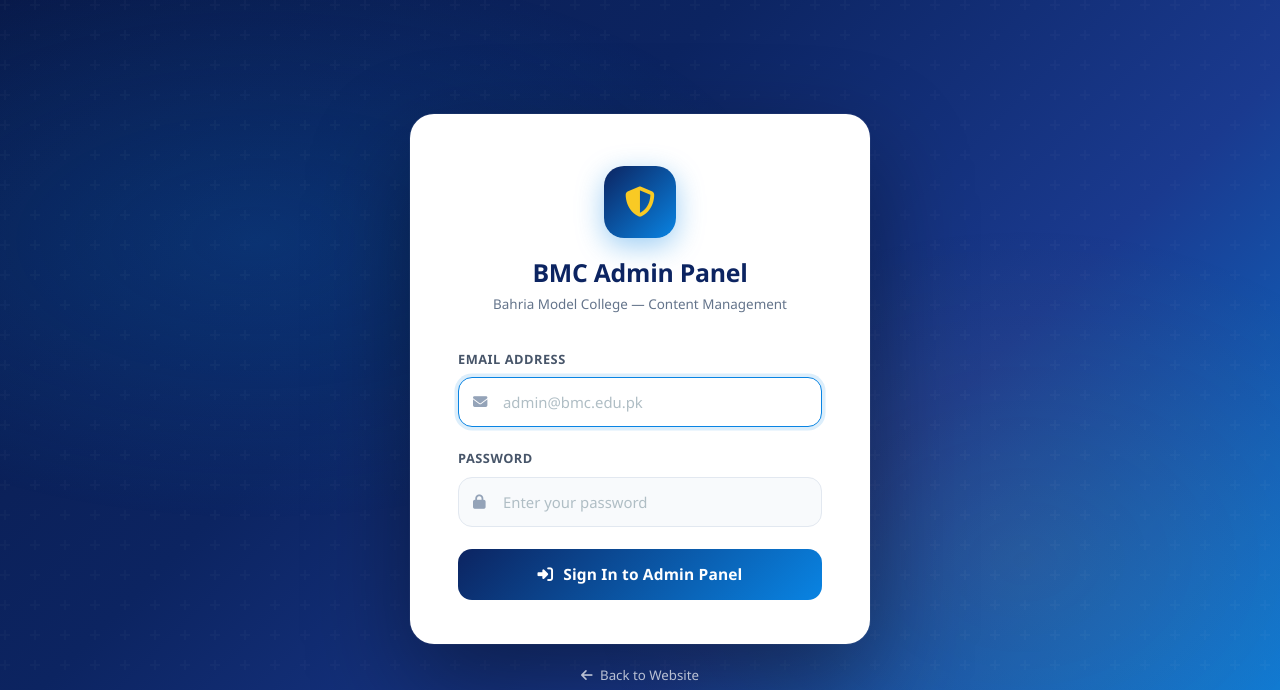
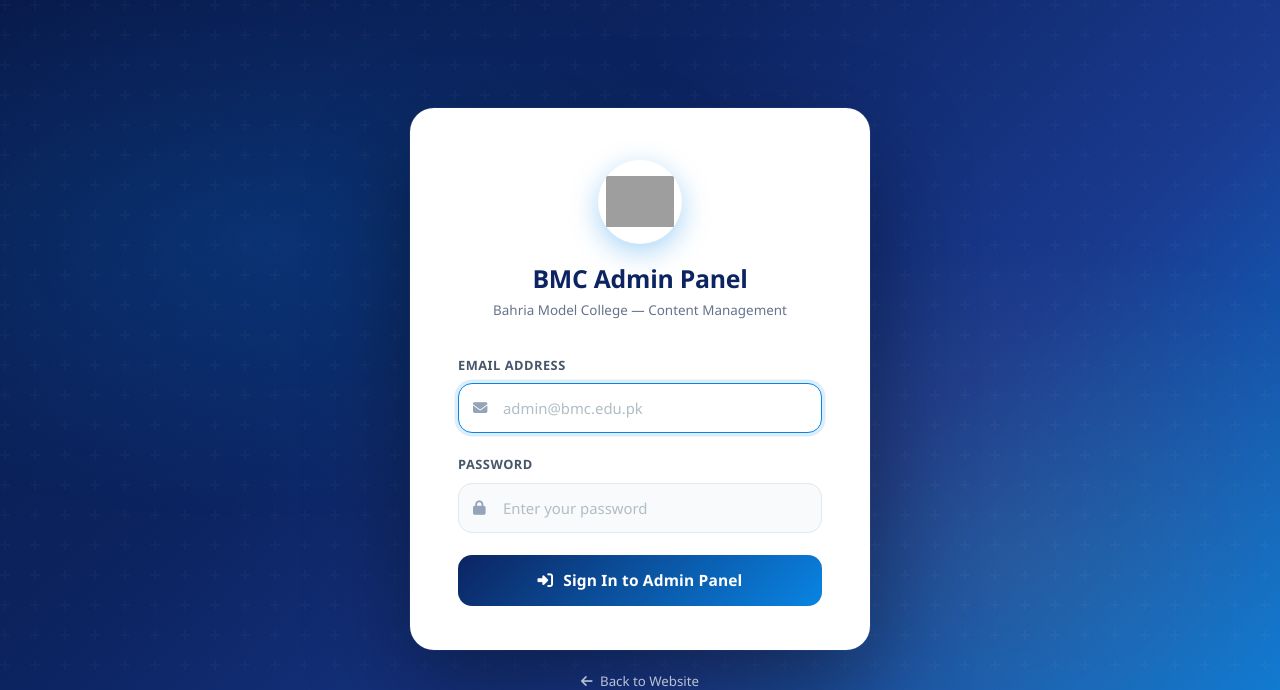
Before and after one commit to zyntrovex-cpu/BMC-Portal, a PHP site: page /BMC-Portal/site/admin/login.php in a window 1280 px wide. Shown: the top 690 px of the page. Run offline with PHP 8.4, Linux system fonts and the light colour scheme; some libraries are stand-ins or nearby versions; grey boxes are pictures that could not be loaded.

Commit message:
Add BMC logo to site admin panel login page and sidebar
- Login page: replaced shield icon with circular BMC logo (84px, white bg, glow shadow)
- Sidebar header: replaced 'B' letter box with circular BMC logo (40px)

Co-Authored-By: Claude Sonnet 4.6 <noreply@anthropic.com>
Claude-Session: https://claude.ai/code/session_01XbvXdg6jjscZFf418RMn9Q

```diff
--- a/site/admin/includes/sidebar.php
+++ b/site/admin/includes/sidebar.php
@@ -10,7 +10,10 @@ function adminActive(string $file): string {
 <aside class="admin-sidebar">
   <div class="admin-sidebar-header">
     <div style="display:flex;align-items:center;gap:10px">
-      <div style="width:36px;height:36px;background:var(--accent);border-radius:8px;display:flex;align-items:center;justify-content:center;color:var(--primary);font-weight:900">B</div>
+      <img src="<?= BASE_URL ?>/assets/bmc-logo.png" alt="BMC Logo"
+           style="width:40px;height:40px;border-radius:50%;object-fit:contain;
+                  background:#fff;padding:3px;flex-shrink:0;
+                  box-shadow:0 2px 8px rgba(0,0,0,.3);">
       <div>
         <div style="font-weight:800;color:#fff;font-size:.95rem">BMC Admin</div>
         <div style="font-size:.7rem;color:rgba(255,255,255,.45)">Content Management</div>
--- a/site/admin/login.php
+++ b/site/admin/login.php
@@ -97,16 +97,18 @@ if ($_SERVER['REQUEST_METHOD'] === 'POST') {
       box-shadow: 0 40px 100px rgba(0,0,0,.4), 0 0 0 1px rgba(255,255,255,.05);
     }
     .brand-icon {
-      width: 72px; height: 72px;
-      background: linear-gradient(135deg, #0c2461 0%, #0984e3 100%);
-      border-radius: 20px;
+      width: 84px; height: 84px;
+      background: #fff;
+      border-radius: 50%;
       display: flex;
       align-items: center;
       justify-content: center;
       margin: 0 auto 20px;
-      box-shadow: 0 8px 28px rgba(9,132,227,.4);
+      box-shadow: 0 8px 28px rgba(9,132,227,.35), 0 0 0 4px rgba(255,255,255,.2);
+      padding: 8px;
+      overflow: hidden;
     }
-    .brand-icon i { font-size: 1.9rem; color: #f9ca24; }
+    .brand-icon img { width: 100%; height: 100%; object-fit: contain; }
     .login-heading {
       text-align: center;
       font-size: 1.55rem;
@@ -229,7 +231,9 @@ if ($_SERVER['REQUEST_METHOD'] === 'POST') {
 <body>
 <div class="login-wrap">
   <div class="login-card">
-    <div class="brand-icon"><i class="fas fa-shield-alt"></i></div>
+    <div class="brand-icon">
+      <img src="<?= BASE_URL ?>/assets/bmc-logo.png" alt="BMC Logo">
+    </div>
     <h1 class="login-heading">BMC Admin Panel</h1>
     <p class="login-sub">Bahria Model College — Content Management</p>
 
```
